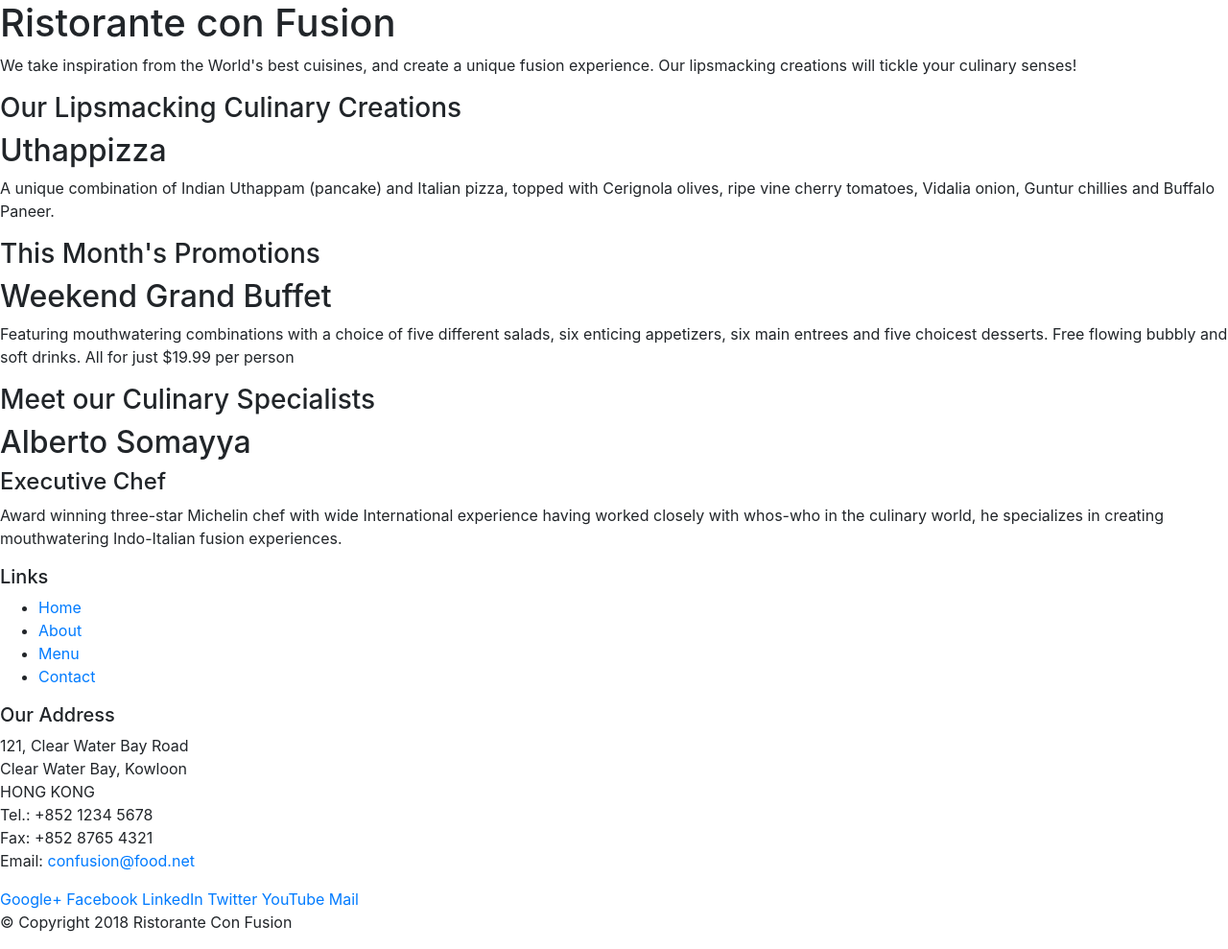
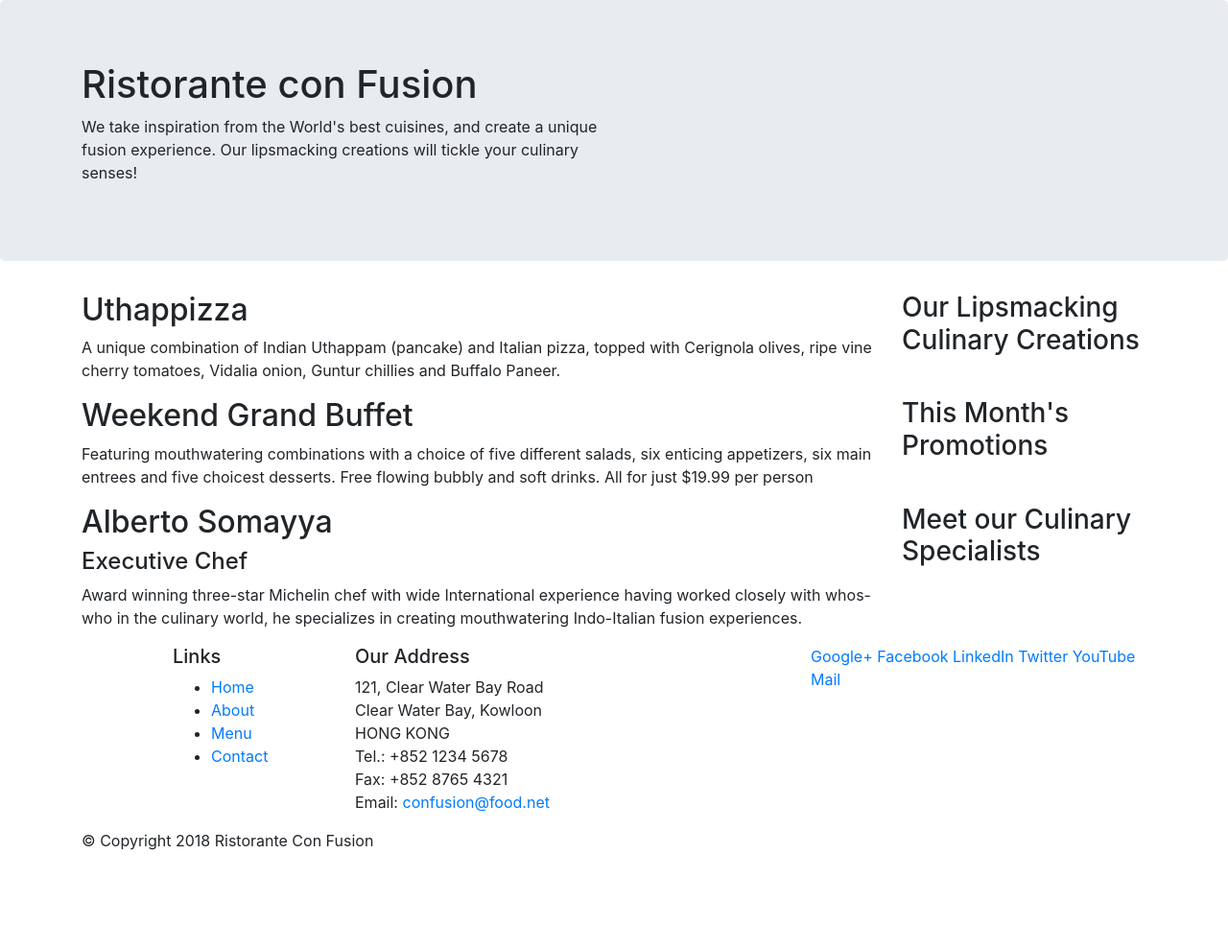
Before and after one commit to tmcdhqtri/FER201m, a website: page index.html in a window 1280 px wide. Shown: the whole page at 96% size. After the commit the page ends 904 px from the top, so only its background shows below. Drawn offline with nearby package versions, Linux system fonts and the light colour scheme.

Commit message:
Full exam

```diff
--- a/index.html
+++ b/index.html
@@ -1,7 +1,8 @@
 <!DOCTYPE html>
 <html lang="en">
 
-<head><!-- Required meta tags always come first -->
+<head>
+    <!-- Required meta tags always come first -->
     <meta charset="utf-8">
     <meta name="viewport" content="width=device-width, initial-scale=1, shrink-to-fit=no">
     <meta http-equiv="x-ua-compatible" content="ie=edge">
@@ -13,57 +14,63 @@
 
 <body>
 
-    <header>
-        <div>
-            <div>
-                <div>
+    <header class="jumbotron">
+        <div class="container">
+            <div class="row">
+                <div class="col-12 col-sm-6">
                     <h1>Ristorante con Fusion</h1>
-                    <p>We take inspiration from the World's best cuisines, and create a unique fusion experience. Our lipsmacking creations will tickle your culinary senses!</p>
+                    <p>We take inspiration from the World's best cuisines, and create a unique fusion experience. Our
+                        lipsmacking creations will tickle your culinary senses!</p>
                 </div>
-                <div>
+                <div class="col-12 col-sm">
                 </div>
             </div>
         </div>
     </header>
 
-    <div>
-        <div>
-            <div>
+    <div class="container">
+        <div class="row">
+            <div class="col-12 col-sm-4 order-sm-last col-md-3">
                 <h3>Our Lipsmacking Culinary Creations</h3>
             </div>
-            <div>
+            <div class="col col-sm order-sm-first col-md">
                 <h2>Uthappizza</h2>
-                <p>A unique combination of Indian Uthappam (pancake) and Italian pizza, topped with Cerignola olives, ripe vine cherry tomatoes, Vidalia onion, Guntur chillies and Buffalo Paneer.</p>
+                <p>A unique combination of Indian Uthappam (pancake) and Italian pizza, topped with Cerignola olives,
+                    ripe vine cherry tomatoes, Vidalia onion, Guntur chillies and Buffalo Paneer.</p>
             </div>
         </div>
 
 
-        <div>
-            <div>
+        <div class="row">
+            <div class="col-12 col-sm-4 order-sm-last col-md-3">
                 <h3>This Month's Promotions</h3>
             </div>
-            <div>
+            <div class="col col-sm order-sm-first col-md">
                 <h2>Weekend Grand Buffet</h2>
-                <p>Featuring mouthwatering combinations with a choice of five different salads, six enticing appetizers, six main entrees and five choicest desserts. Free flowing bubbly and soft drinks. All for just $19.99 per person </p>
+                <p>Featuring mouthwatering combinations with a choice of five different salads, six enticing appetizers,
+                    six main entrees and five choicest desserts. Free flowing bubbly and soft drinks. All for just
+                    $19.99 per person </p>
             </div>
         </div>
 
-        <div>
-            <div>
+        <div class="row">
+            <div class="col-12 col-sm-4 order-sm-last col-md-3">
                 <h3>Meet our Culinary Specialists</h3>
             </div>
-            <div>
+            <div class="col col-sm order-sm-first col-md">
                 <h2>Alberto Somayya</h2>
                 <h4>Executive Chef</h4>
-                <p>Award winning three-star Michelin chef with wide International experience having worked closely with whos-who in the culinary world, he specializes in creating mouthwatering Indo-Italian fusion experiences. </p>
+                <p>Award winning three-star Michelin chef with wide International experience having worked closely with
+                    whos-who in the culinary world, he specializes in creating mouthwatering Indo-Italian fusion
+                    experiences. </p>
             </div>
         </div>
     </div>
 
     <footer>
-        <div>
-            <div>
-                <div>
+        <div class="container">
+            <div class="row">
+                <div class="col-4 offset-1 col-sm-2">
                     <h5>Links</h5>
                     <ul>
                         <li><a href="#">Home</a></li>
@@ -72,7 +79,7 @@
                         <li><a href="#">Contact</a></li>
                     </ul>
                 </div>
-                <div>
+                <div class="col-7 col-sm-5">
                     <h5>Our Address</h5>
                     <address>
                         121, Clear Water Bay Road<br>
@@ -83,7 +90,7 @@
                         Email: <a href="mailto:confusion@food.net">confusion@food.net</a>
                     </address>
                 </div>
-                <div>
+                <div class="col-12 col-sm-4">
                     <div>
                         <a href="http://google.com/+">Google+</a>
                         <a href="http://www.facebook.com/profile.php?id=">Facebook</a>
@@ -94,8 +101,8 @@
                     </div>
                 </div>
             </div>
-           <div>
-                <div>
+            <div class="row">
+                <div class="col-auto">
                     <p>© Copyright 2018 Ristorante Con Fusion</p>
                 </div>
             </div>
@@ -107,4 +114,5 @@
 <script src="node_modules/jquery/dist/jquery.slim.min.js"></script>
 <script src="node_modules/popper.js/dist/umd/popper.min.js"></script>
 <script src="node_modules/bootstrap/dist/js/bootstrap.min.js"></script>
+
 </html>
```
Lines whose indentation alone changed are shown as unchanged.
